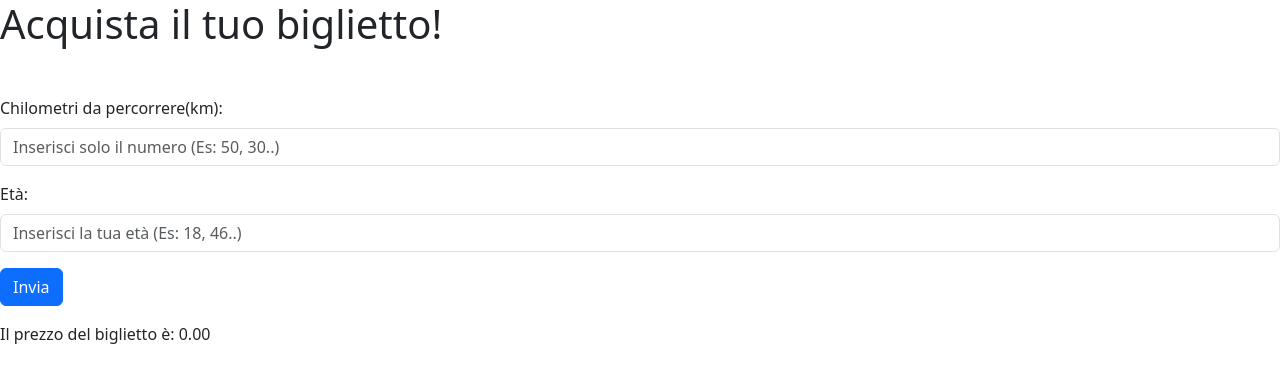
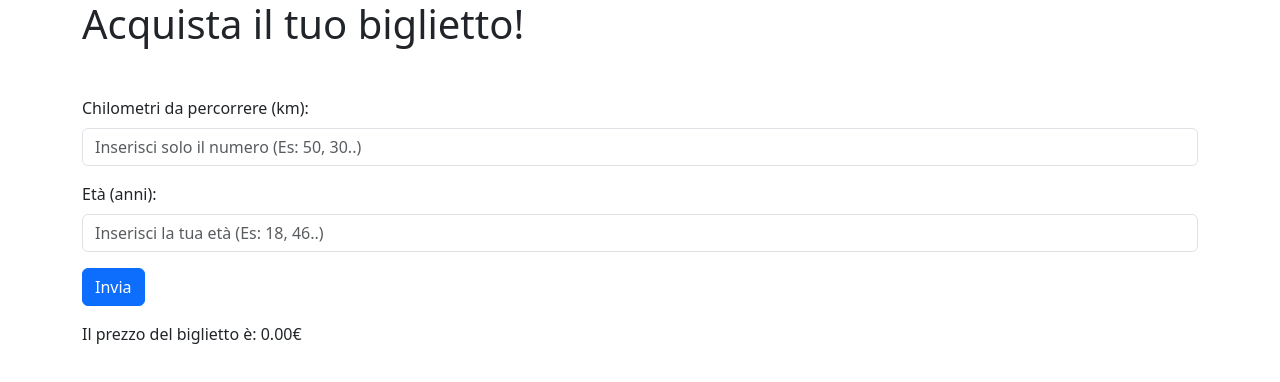
Before and after one commit to AlvaroArbaiza/js-biglietto-treno, a plain HTML site: page index.html in a window 1280 px wide. Both pictures are taken after a click on the button "Invia". Drawn offline with nearby package versions, Linux system fonts and the light colour scheme.

Commit message:
Completamento esercizio

```diff
--- a/assets/javascript/main.js
+++ b/assets/javascript/main.js
@@ -25,18 +25,22 @@ function myFunction() {
     let prezzoTotale = tariffa * chilometri;
 
     // sconto del 20%
-    if (eta < 18) {
+    if ( eta < 18 ) {
+
         prezzoTotale = prezzoTotale * 0.2;
+
+    // sconto del 40%
+    } else if ( eta > 65 ) {
+
+        prezzoTotale = prezzoTotale * 0.4;
+
+    } else {
+        prezzoTotale = prezzoTotale;
     }
 
-    // sconto del 40%
-    if (eta > 65) {
-        prezzoTotale = prezzoTotale * 0.4;
-    }
-
-    document.getElementById("prezzoFinale").innerHTML = "Il prezzo del biglietto è: " + prezzoTotale.toFixed(2);
+    // Inserimento dei dati nell'output
+    document.getElementById("prezzoFinale").innerHTML = "Il prezzo del biglietto è: " + prezzoTotale.toFixed(2) + "&#8364;";
 
     console.log(prezzoTotale);
 
-    console.log("ciao");
 }
--- a/index.html
+++ b/index.html
@@ -12,6 +12,8 @@
 </head>
 <body>
 
+    <div class="container">
+
         <h1 class="mb-5">Acquista il tuo biglietto!</h1>
 
         <!-- <form> -->
@@ -19,7 +21,7 @@
             <div class="mb-3">
 
                 <label for="chilometri" class="form-label">
-                Chilometri da percorrere&#40;km&#41;:
+                    Chilometri da percorrere &#40;km&#41;:
                 </label>
 
                 <input type="text" class="form-control" id="chilometri" placeholder="Inserisci solo il numero &#40;Es: 50, 30..&#41;" aria-describedby="chilometri da percorrere">
@@ -28,7 +30,7 @@
             <div class="mb-3">
 
                 <label for="età" class="form-label">
-                Età:
+                    Età &#40;anni&#41;:
                 </label>
 
                 <input type="text" class="form-control" id="eta" placeholder="Inserisci la tua et&#224; &#40;Es: 18, 46..&#41;" aria-describedby="età dell'acquirente">
@@ -41,6 +43,7 @@
             <p id="prezzoFinale"></p>
 
         <!-- </form> -->
+    </div>
 
 
     <!-- Main js -->
```
Lines whose indentation alone changed are shown as unchanged.
